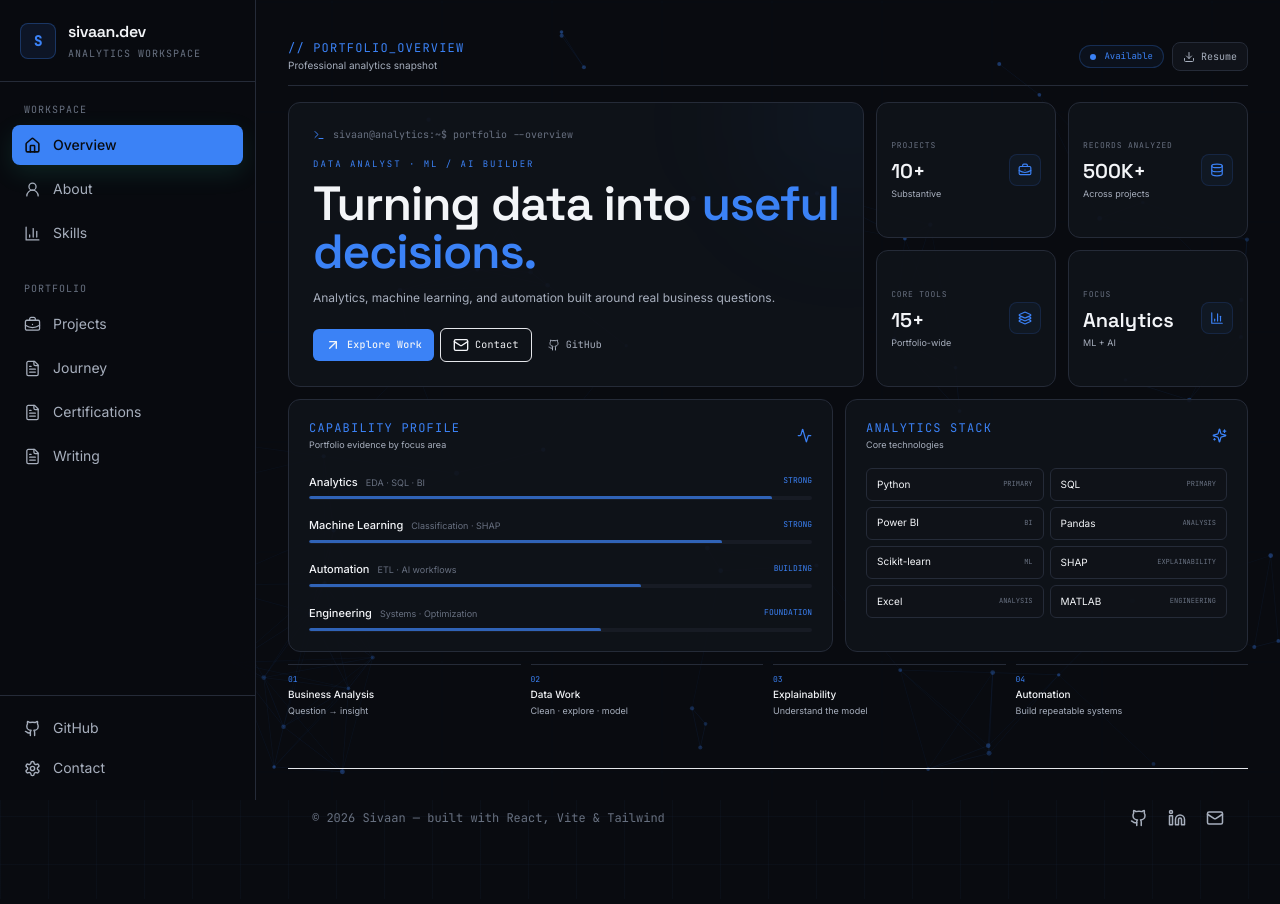
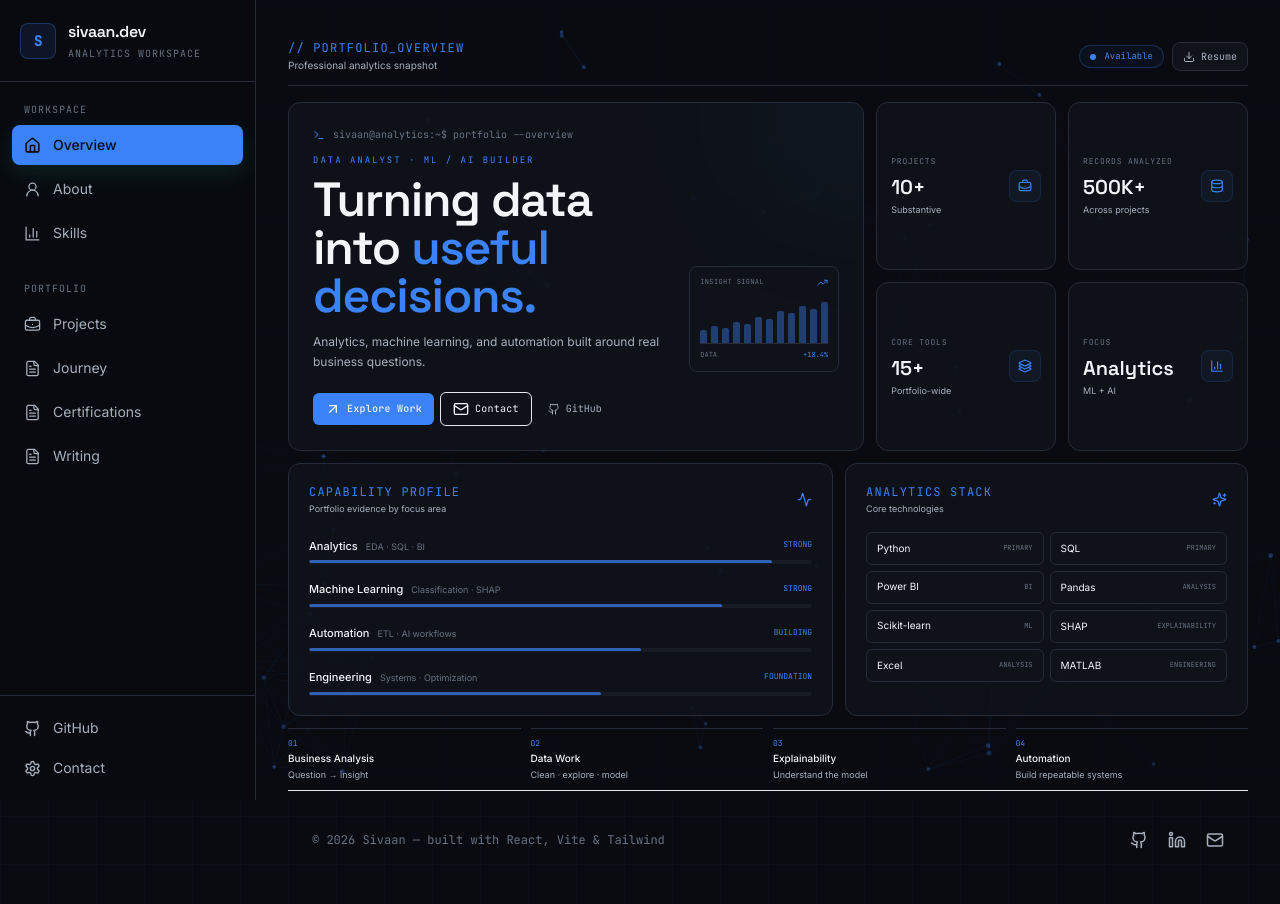
Before and after one commit to Sivaan66/sivaan-portfolio, a React (Vite) app: page / in a window 1280 px wide. Shown: the top 904 px of the page. Built offline with nearby package versions, Linux system fonts and the light colour scheme.

Commit message:
Add compact analytics visual to overview card

```diff
--- a/src/components/sections/Hero.jsx
+++ b/src/components/sections/Hero.jsx
@@ -1,11 +1,12 @@
 import { useEffect, useState } from "react";
-import { Activity, ArrowUpRight, BarChart3, BriefcaseBusiness, Database, Download, Github, Layers3, Mail, Sparkles, Terminal } from "lucide-react";
+import { Activity, ArrowUpRight, BarChart3, BriefcaseBusiness, Database, Download, Github, Layers3, Mail, Sparkles, Terminal, TrendingUp } from "lucide-react";
 import Button from "../ui/Button";
 
 const TYPED_LINE = "portfolio --overview";
 const KPI_CARDS = [["Projects", "10+", "Substantive", BriefcaseBusiness], ["Records analyzed", "500K+", "Across projects", Database], ["Core tools", "15+", "Portfolio-wide", Layers3], ["Focus", "Analytics", "ML + AI", BarChart3]];
 const FOCUS = [["Analytics", "EDA · SQL · BI", "Strong", 92], ["Machine Learning", "Classification · SHAP", "Strong", 82], ["Automation", "ETL · AI workflows", "Building", 66], ["Engineering", "Systems · Optimization", "Foundation", 58]];
 const STACK = [["Python", "Primary"], ["SQL", "Primary"], ["Power BI", "BI"], ["Pandas", "Analysis"], ["Scikit-learn", "ML"], ["SHAP", "Explainability"], ["Excel", "Analysis"], ["MATLAB", "Engineering"]];
+const SIGNAL_BARS = [28, 36, 31, 44, 40, 55, 51, 68, 64, 78, 73, 88];
 
 export default function Hero({ onNavigate }) {
   const [typed, setTyped] = useState("");
@@ -34,8 +35,21 @@ export default function Hero({ onNavigate }) {
         <div className="glass-panel p-5 sm:p-6 min-h-[225px] flex flex-col justify-between overflow-hidden relative">
           <div className="absolute -right-20 -top-20 w-48 h-48 rounded-full bg-signal/5 blur-3xl pointer-events-none" />
           <div className="relative">
-            <div className="flex items-center gap-2 mb-4 font-mono text-[10px] text-ink-faint"><Terminal size={12} className="text-signal" /> sivaan@analytics:~$ {typed}{!showOutput && <span className="animate-blink text-signal">▌</span>}</div>
-            {showOutput && <div className="animate-fade-up"><p className="font-mono text-[9px] uppercase tracking-[0.22em] text-signal mb-2">DATA ANALYST · ML / AI BUILDER</p><h1 className="font-display text-3xl sm:text-4xl xl:text-5xl font-semibold tracking-tight text-ink leading-none">Turning data into <span className="text-signal">useful decisions.</span></h1><p className="mt-3 max-w-xl text-xs leading-5 text-ink-muted">Analytics, machine learning, and automation built around real business questions.</p></div>}
+            <div className="flex items-center gap-2 mb-3 font-mono text-[10px] text-ink-faint"><Terminal size={12} className="text-signal" /> sivaan@analytics:~$ {typed}{!showOutput && <span className="animate-blink text-signal">▌</span>}</div>
+            {showOutput && <div className="animate-fade-up">
+              <div className="flex flex-col sm:flex-row sm:items-end gap-4">
+                <div className="min-w-0 flex-1">
+                  <p className="font-mono text-[9px] uppercase tracking-[0.22em] text-signal mb-2">DATA ANALYST · ML / AI BUILDER</p>
+                  <h1 className="font-display text-3xl sm:text-4xl xl:text-5xl font-semibold tracking-tight text-ink leading-none">Turning data into <span className="text-signal">useful decisions.</span></h1>
+                  <p className="mt-3 max-w-xl text-xs leading-5 text-ink-muted">Analytics, machine learning, and automation built around real business questions.</p>
+                </div>
+                <div className="hidden sm:block w-[150px] shrink-0 rounded-lg border border-surface-border bg-surface-panel/70 p-2.5">
+                  <div className="flex items-center justify-between mb-2"><span className="font-mono text-[7px] uppercase tracking-wider text-ink-faint">Insight signal</span><TrendingUp size={11} className="text-signal" /></div>
+                  <div className="flex items-end gap-1 h-12 border-b border-surface-border">{SIGNAL_BARS.map((height, index) => <div key={index} className="flex-1 rounded-t-sm bg-signal/40 hover:bg-signal/70 transition-all" style={{ height: `${height}%` }} />)}</div>
+                  <div className="flex justify-between mt-1.5"><span className="font-mono text-[7px] text-ink-faint">DATA</span><span className="font-mono text-[7px] text-signal">+18.4%</span></div>
+                </div>
+              </div>
+            </div>}
           </div>
           <div className="relative mt-5 flex flex-wrap items-center gap-1.5">
             <Button onClick={() => onNavigate?.("projects")} icon={ArrowUpRight} className="!px-3 !py-1.5 !rounded-md !text-[10px] !gap-1.5">Explore Work</Button>
```
